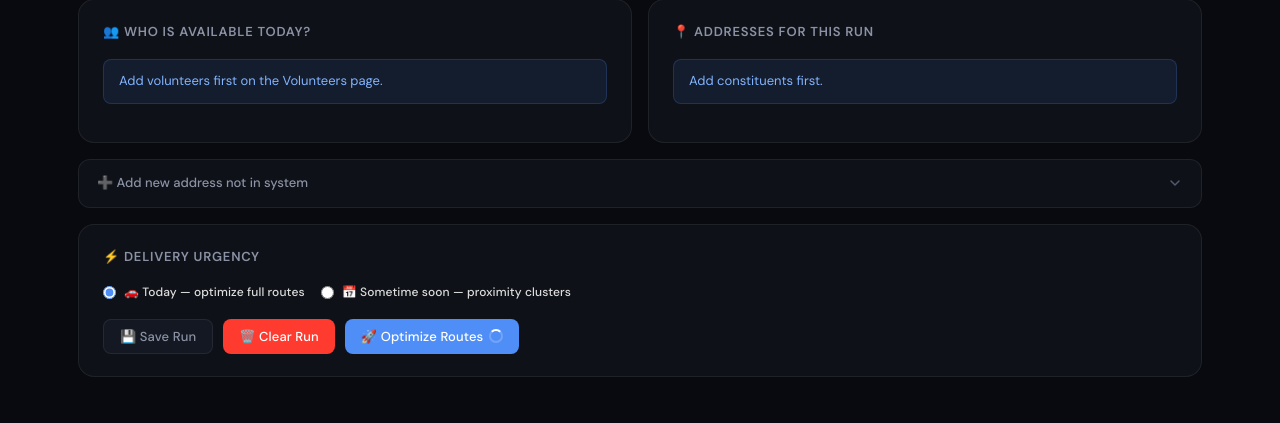
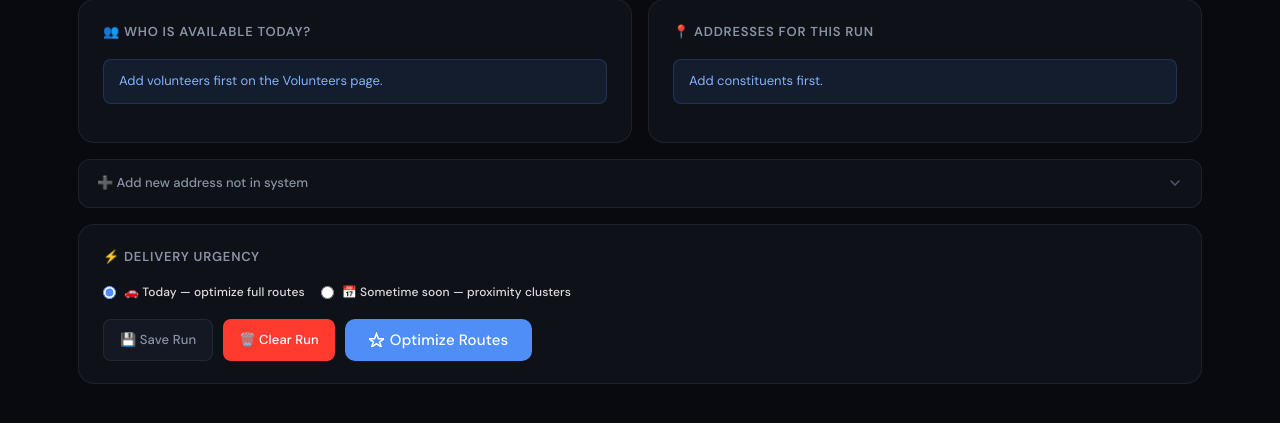
Before and after one commit to strassman/c4c-flask-optimizer, a Flask app: template templates/delivery_run.html in a window 1280 px wide. Shown: the part 176-599 px from the top of the page. Run offline with Flask 3, Linux system fonts and the light colour scheme; the template is opened without the code that fills it, so the values that code supplies are empty.

Commit message:
Update delivery_run.html

```diff
--- a/templates/delivery_run.html
+++ b/templates/delivery_run.html
@@ -99,8 +99,10 @@
   <div style="display:flex;gap:10px;flex-wrap:wrap">
     <button class="btn btn-secondary" type="submit" name="action" value="save_run">💾 Save Run</button>
     <button class="btn btn-danger" type="submit" name="action" value="clear_run" onclick="return confirm('Clear run?')">🗑️ Clear Run</button>
-    <button class="btn btn-primary" type="button" id="optimize-btn" onclick="submitOptimize()">
-      🚀 Optimize Routes <span class="spinner" id="opt-spinner"></span>
+    <button class="btn btn-primary btn-lg" type="button" id="optimize-btn" onclick="submitOptimize()">
+      <svg width="15" height="15" viewBox="0 0 20 20" fill="none" stroke="currentColor" stroke-width="2"><path d="M10 2L12.5 9H20L14 13.5L16.5 20L10 15.5L3.5 20L6 13.5L0 9H7.5L10 2Z"/></svg>
+      <span id="opt-label">Optimize Routes</span>
+      <span class="spinner" id="opt-spinner" style="display:none"></span>
     </button>
   </div>
 </div>
@@ -183,7 +185,7 @@ function submitOptimize() {
   const action  = urgency === 'today' ? 'optimize' : 'proximity';
   document.getElementById('opt-spinner').style.display = 'inline-block';
   document.getElementById('optimize-btn').disabled = true;
-  document.getElementById('optimize-btn').textContent = urgency === 'today' ? '⏳ Optimizing...' : '⏳ Clustering...';
+  document.getElementById('opt-label').textContent = urgency === 'today' ? 'Optimizing...' : 'Clustering...';
 
   // Create a hidden input for action
   const inp = document.createElement('input');
```
